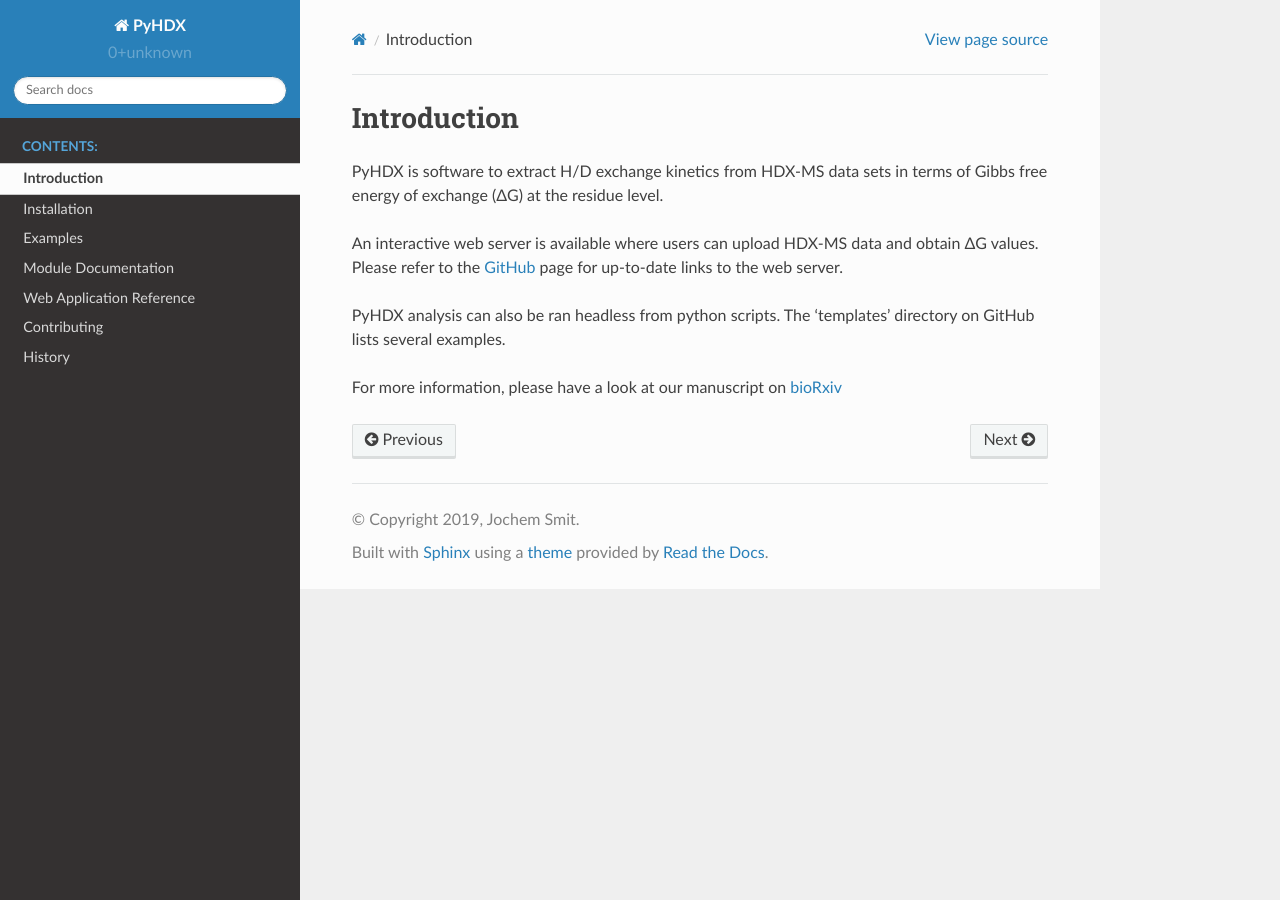
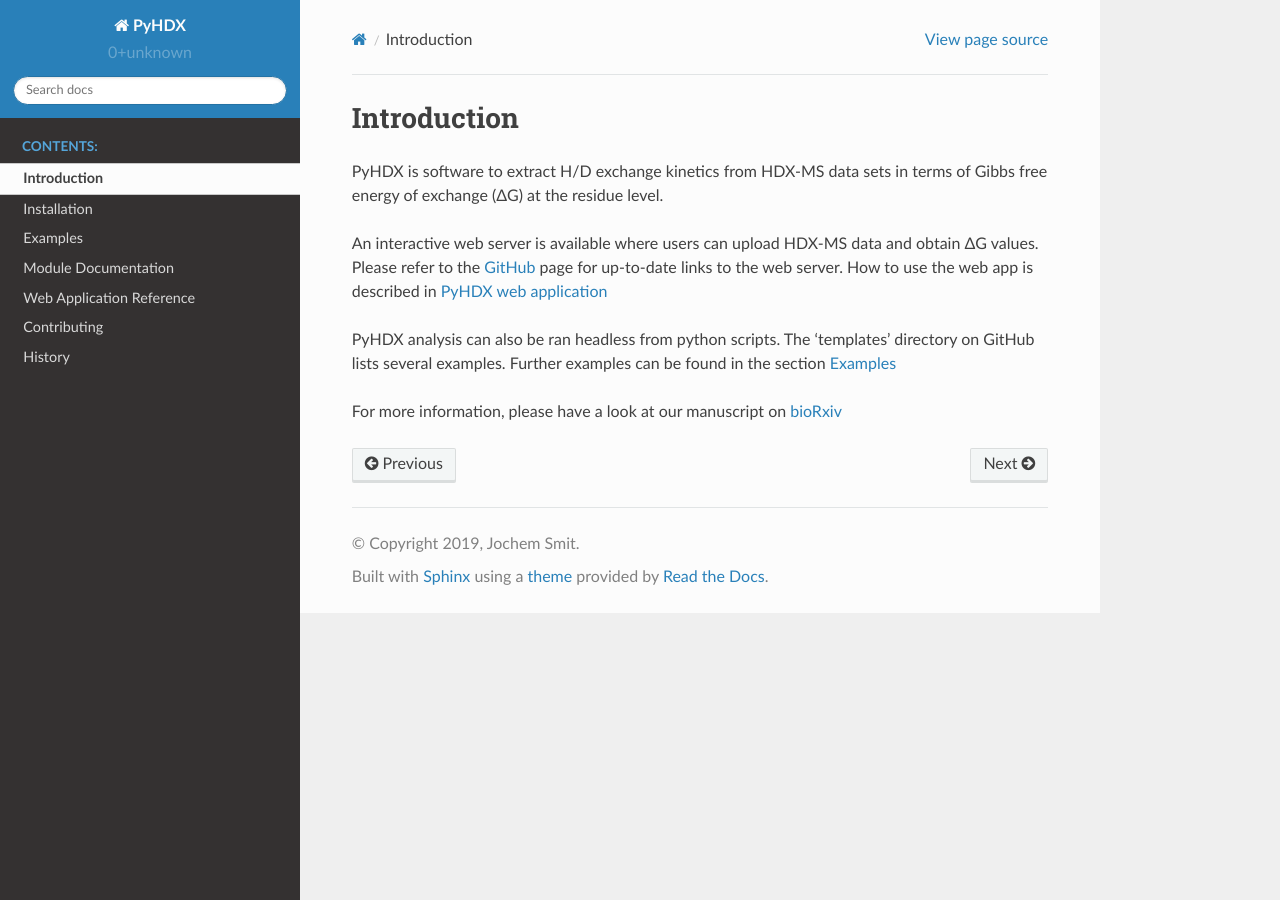
Before and after one commit to Jhsmit/PyHDX, a Sphinx documentation site: the page built from docs/introduction.rst, in a window 1280 px wide. Built offline with Sphinx 7.4.7 and the Read the Docs theme 2.0.0, drawn with Linux system fonts in a browser that asks for light colours; pages that are not in the unit, such as notebooks, are missing from menus.

Commit message:
introduction links

```diff
--- a/docs/introduction.rst
+++ b/docs/introduction.rst
@@ -6,8 +6,10 @@ at the residue level.
 
 An interactive web server is available where users can upload HDX-MS data and obtain ΔG values. Please refer to the
 `GitHub <https://github.com/Jhsmit/PyHDX>`_ page for up-to-date links to the web server.
+How to use the web app is described in :doc:`web_app`
 
 PyHDX analysis can also be ran headless from python scripts. The 'templates' directory on GitHub lists several examples.
+Further examples can be found in the section :doc:`examples`
 
 
 For more information, please have a look at our manuscript on `bioRxiv <https://doi.org/10.1101/2020.09.30.320887>`_
```
